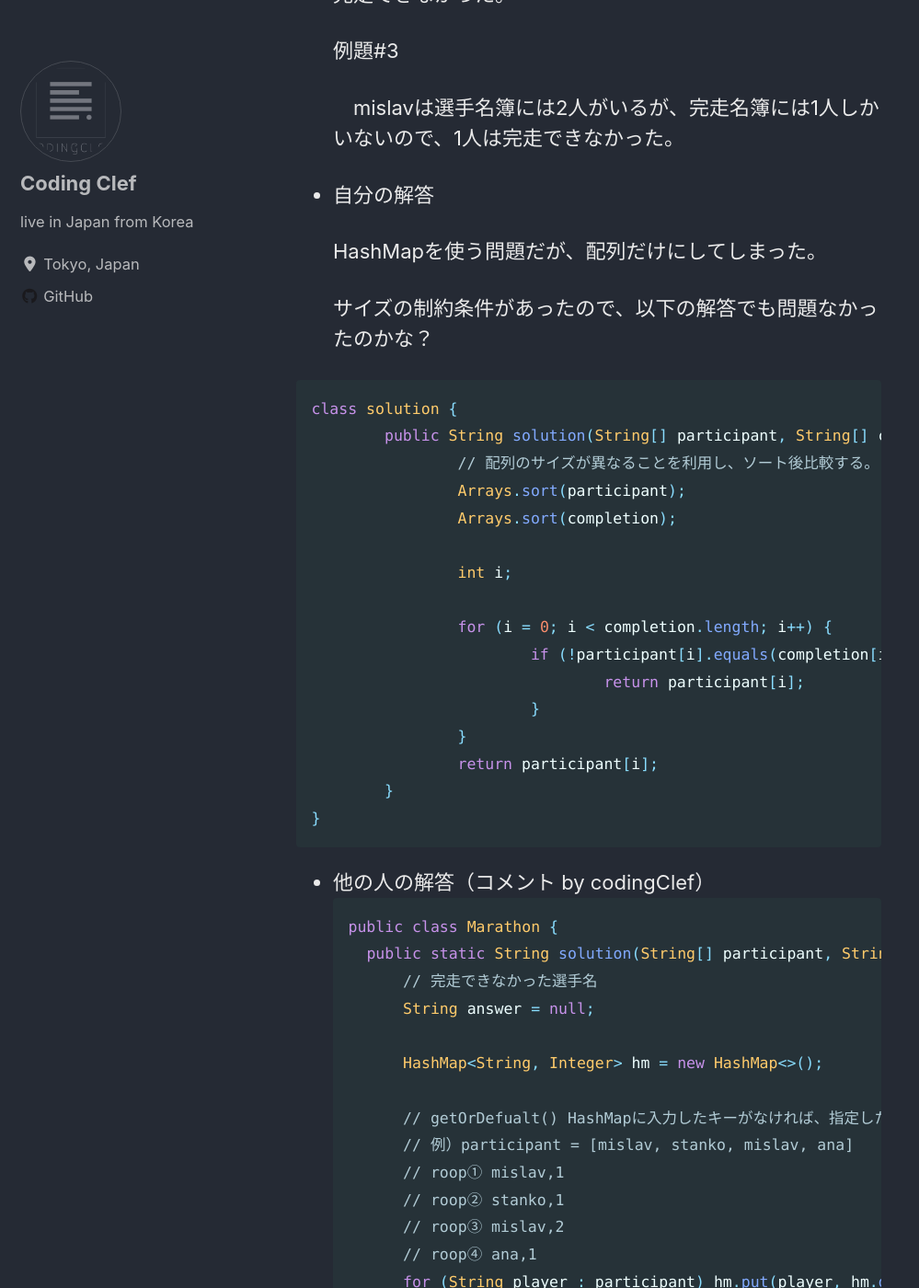
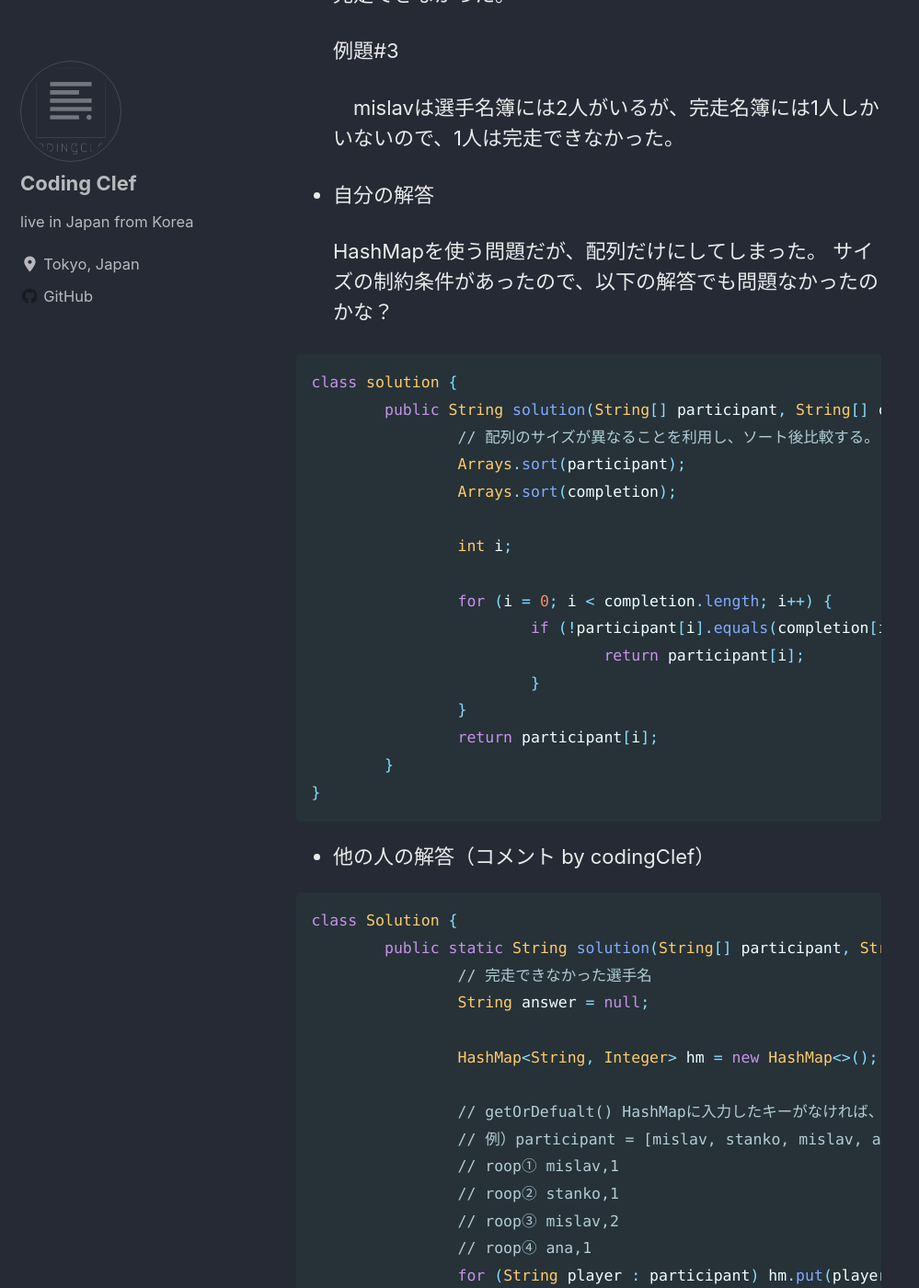
Before and after one commit to codingclef/codingclef.github.io, a Jekyll site: the page built from _posts/2020-02-13-algorithm-low-array-marathon.md, in a window 1280 px wide and 1400 px high, scrolled down 1362 px. Shown: the whole window at 92% size, without its empty margins (0-999 px from the left). Built offline with Jekyll 4.4.1, drawn with Linux system fonts in a browser that asks for light colours; cached includes are drawn as plain includes; nearby versions of some CDN libraries; comment, search, counter and statistics services are not loaded.

Commit message:
modify indent

````diff
--- a/_posts/2020-02-13-algorithm-low-array-marathon.md
+++ b/_posts/2020-02-13-algorithm-low-array-marathon.md
@@ -45,9 +45,7 @@ category: JAVA
 * 自分の解答
 
   HashMapを使う問題だが、配列だけにしてしまった。
-
   サイズの制約条件があったので、以下の解答でも問題なかったのかな？
-
 
 ```java
 class solution {
@@ -69,8 +67,9 @@ class solution {
 ```
 
 * 他の人の解答（コメント by codingClef）
+
 ```java
-public class Marathon {
+class Solution {
 	public static String solution(String[] participant, String[] completion) {
 		// 完走できなかった選手名
 		String answer = null;
````
